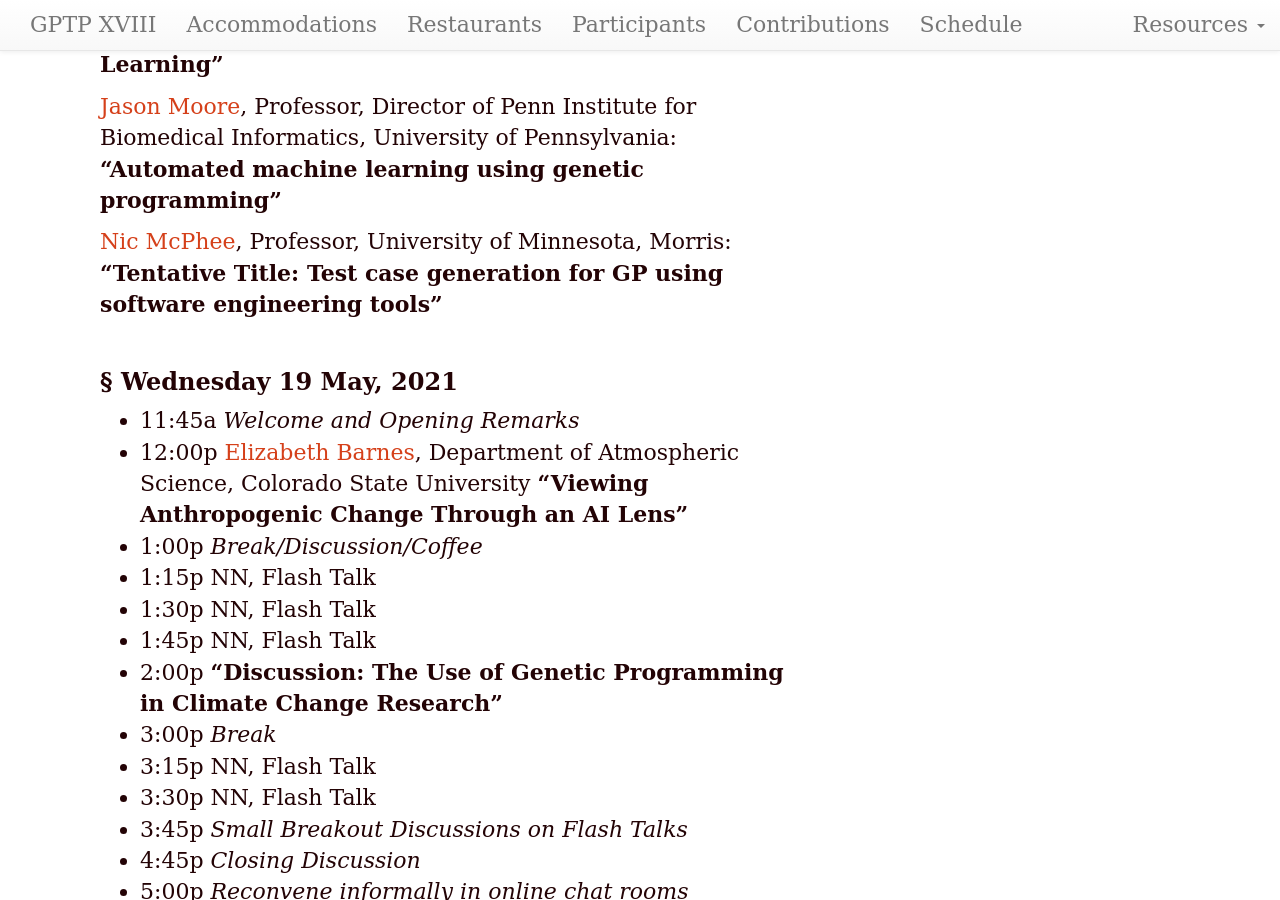
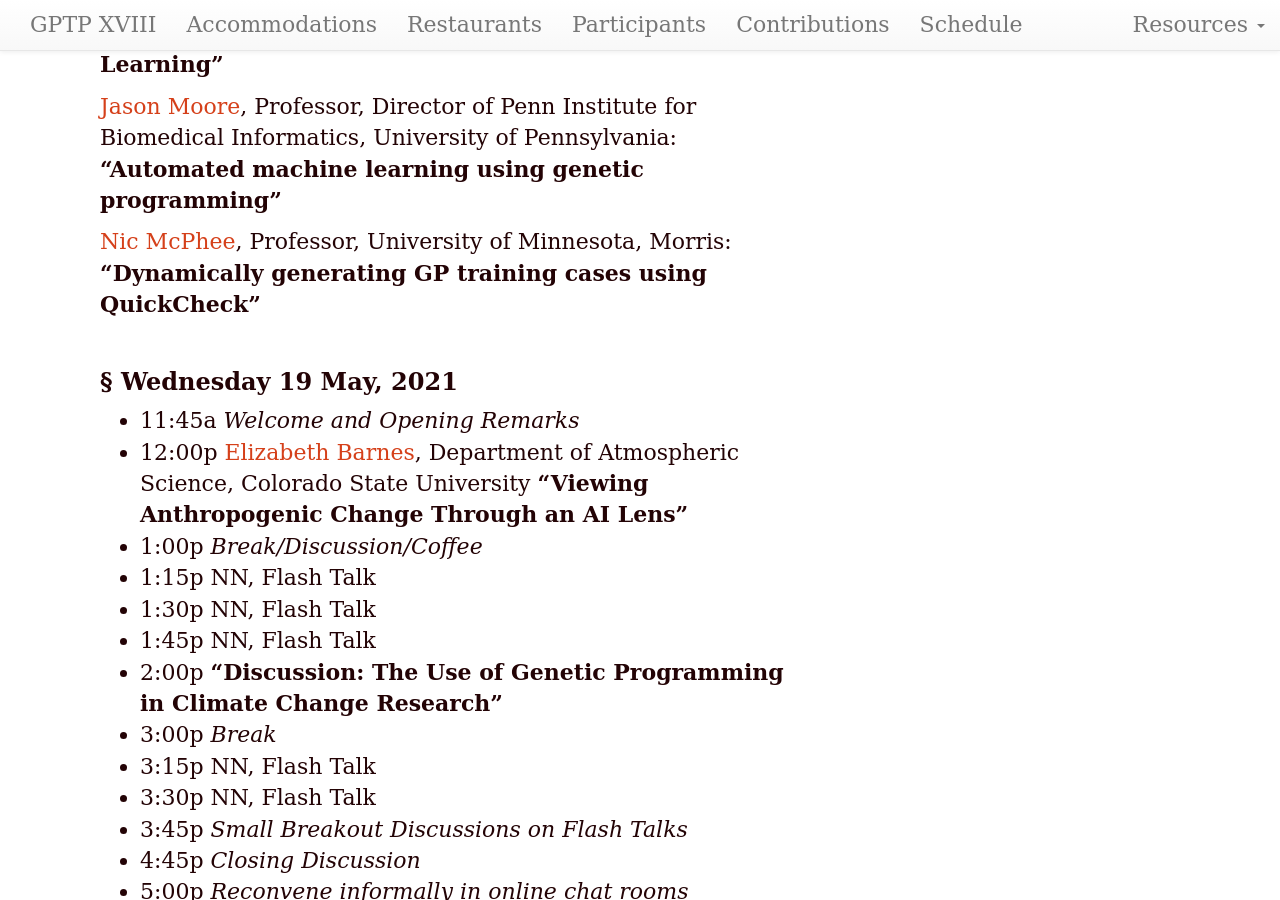
Before and after one commit to GPTP-workshop/gptp-workshop.github.io, a Jekyll site: the page built from schedule.md, in a window 1280 px wide and 900 px high, scrolled down 2174 px. Built offline with Jekyll 4.4.1, drawn with Linux system fonts in a browser that asks for light colours.

Commit message:
Update schedule.md

```diff
--- a/schedule.md
+++ b/schedule.md
@@ -67,7 +67,7 @@ The Center for Evolution and Medicine, Arizona State University:
 **"Automated machine learning using genetic programming"**
 
 [Nic McPhee](https://academics.morris.umn.edu/nic-mcphee), Professor, University of Minnesota, Morris:
-**"Tentative Title: Test case generation for GP using software engineering tools"**
+**"Dynamically generating GP training cases using QuickCheck"**
 
 
 ### Wednesday 19 May, 2021
```
